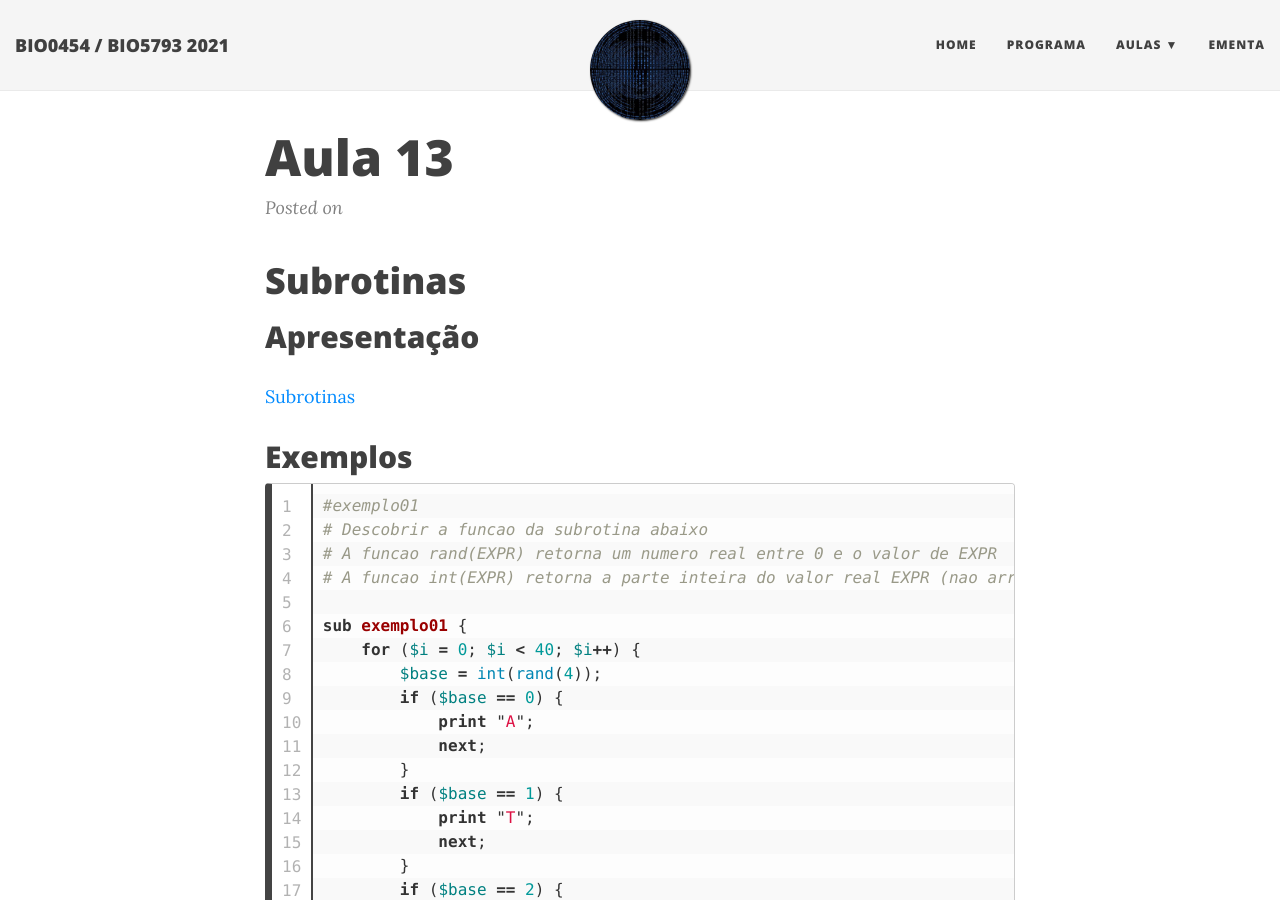
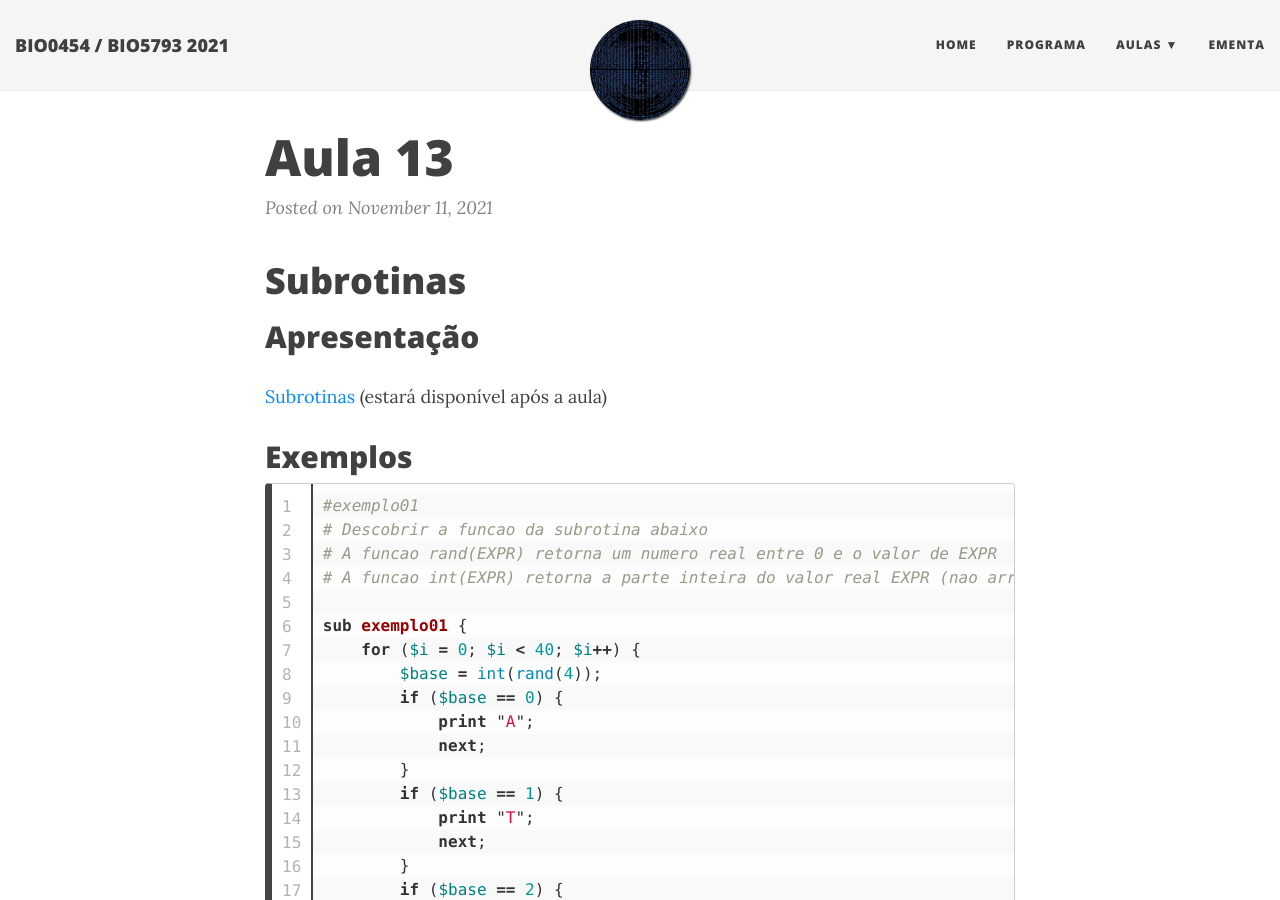
Before and after one commit to tttorres/introprog-copy, a Jekyll site: the page built from _posts/2021-11-11-Aula13.md, in a window 1280 px wide and 900 px high. Built offline with Jekyll 4.4.1, drawn with Linux system fonts in a browser that asks for light colours; nearby versions of some CDN libraries.

Commit message:
Update and rename unpublished/2021-11-11-Aula13.md to _posts/2021-11-11-Aula13.md

```diff
--- a/unpublished/2021-11-11-Aula13.md
+++ b/_posts/2021-11-11-Aula13.md
@@ -6,7 +6,7 @@
 # Subrotinas
 
 ## Apresentação
-[Subrotinas](/introprog2021/pdf/aula13.pdf)
+[Subrotinas](/introprog2021/pdf/aula13.pdf) (estará disponível após a aula)
 
 
 ## Exemplos
```
